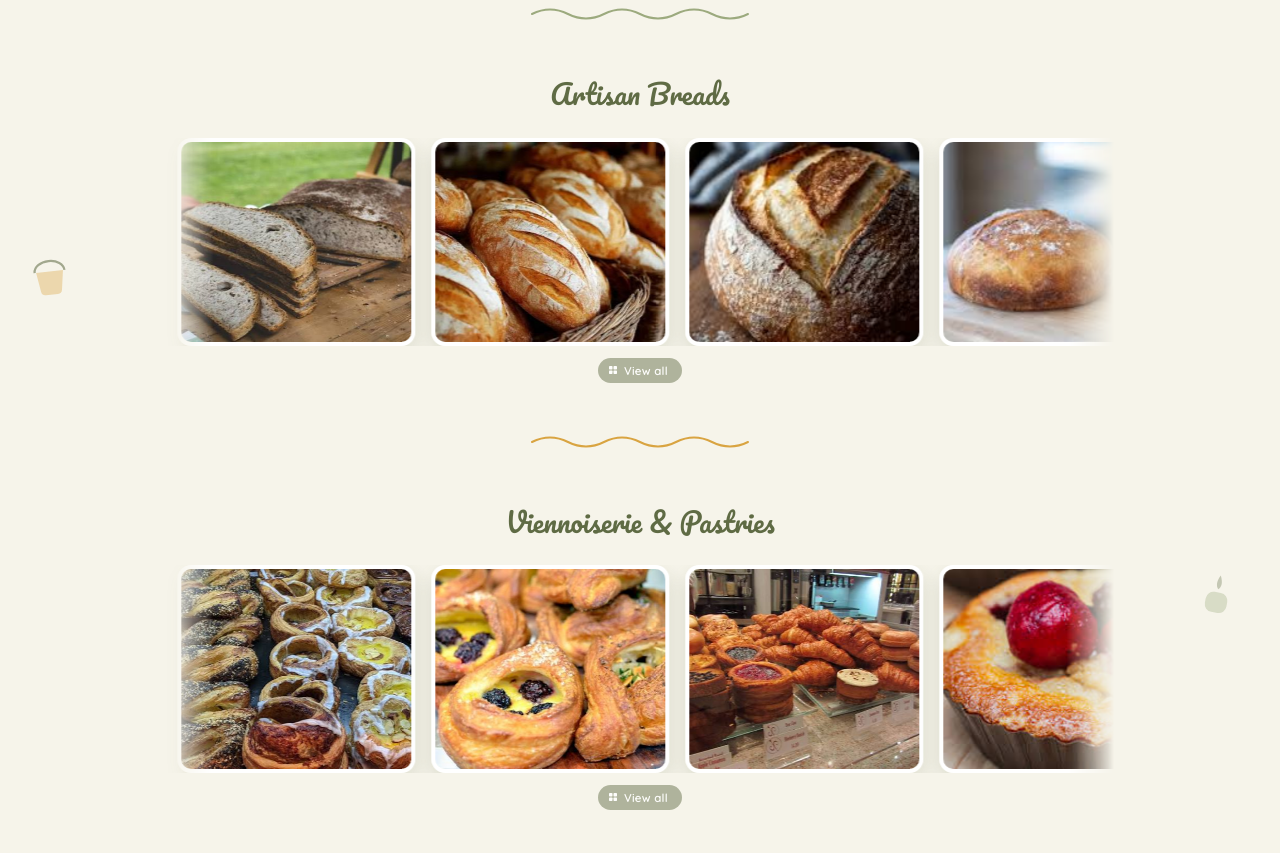
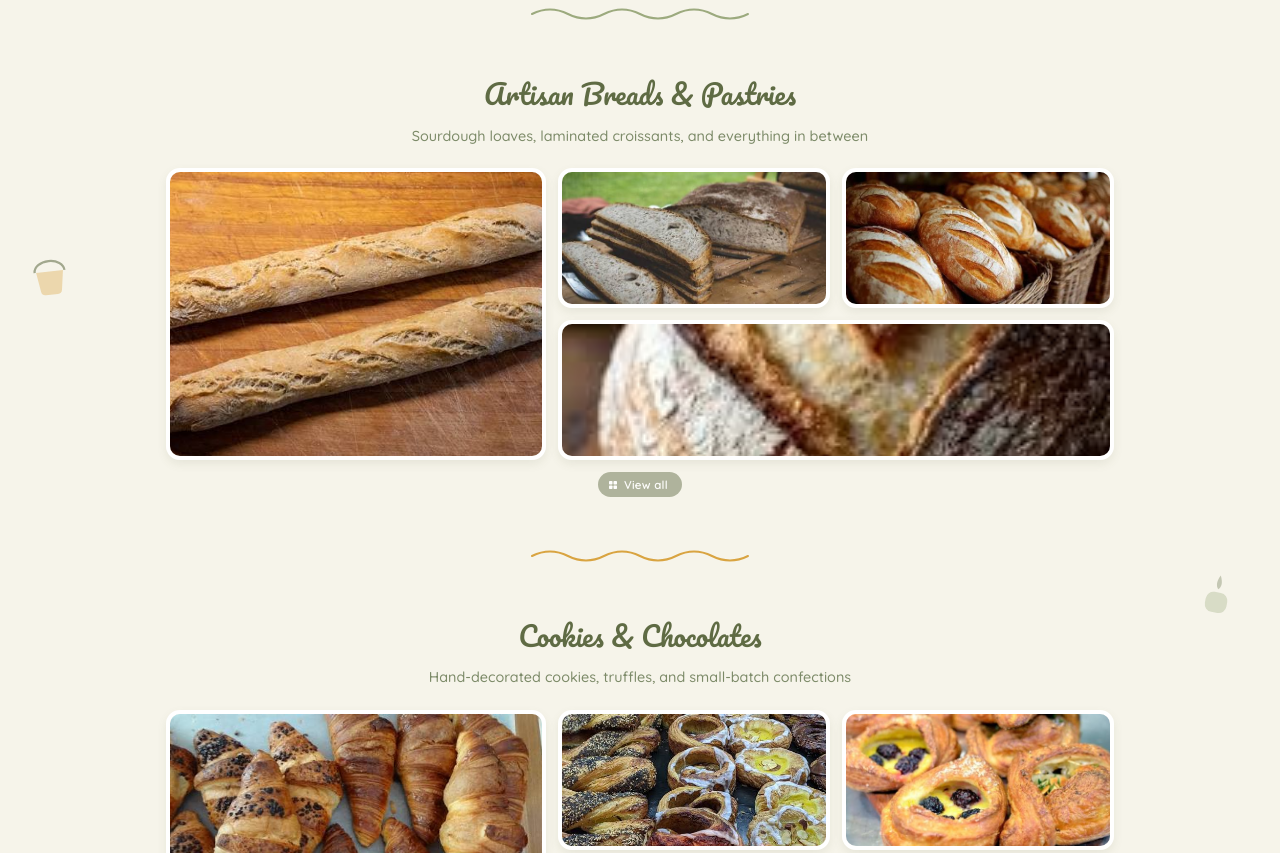
Before and after one commit to kristinebryk/me, a plain HTML site: page index.html in a window 1280 px wide. Shown: the part 508-1361 px from the top of the page. Drawn offline with Linux system fonts and the light colour scheme.

Commit message:
New mosaic galleries

```diff
--- a/images/gallery.json
+++ b/images/gallery.json
@@ -6,7 +6,7 @@
     { "file": "4.jpg" },
     { "file": "5.jpg" }
   ],
-  "viennoiserie": [
+  "cookies": [
     { "file": "1.jpg" },
     { "file": "2.jpg", "caption": "Pain au chocolat, double chocolate batons" },
     { "file": "3.jpg" },
--- a/index.html
+++ b/index.html
@@ -3,7 +3,7 @@
 
 <head>
     <meta charset="UTF-8">
-    <title>Kristine - Baker</title>
+    <title>Baking Portfolio</title>
     <meta name="viewport" content="width=device-width, initial-scale=1">
     <link rel="preconnect" href="https://fonts.googleapis.com">
     <link rel="preconnect" href="https://fonts.gstatic.com" crossorigin>
@@ -71,11 +71,10 @@
 
         <section class="gallery-section" data-category="breads">
             <div class="section-head">
-                <h2>Artisan Breads</h2>
+                <h2>Artisan Breads &amp; Pastries</h2>
+                <p class="section-subtitle">Sourdough loaves, laminated croissants, and everything in between</p>
             </div>
-            <div class="carousel-viewport">
-                <div class="carousel-track" data-track="breads"></div>
-            </div>
+            <div class="mosaic-grid" data-mosaic="breads"></div>
             <div class="browse-row"><button class="browse-btn" data-open-browser="breads">
                     <svg viewBox="0 0 20 20" fill="none">
                         <rect x="2" y="2" width="7" height="7" rx="1.5" fill="#fff" />
@@ -94,14 +93,13 @@
             </svg>
         </div>
 
-        <section class="gallery-section" data-category="viennoiserie">
+        <section class="gallery-section" data-category="cookies">
             <div class="section-head">
-                <h2>Viennoiserie &amp; Pastries</h2>
+                <h2>Cookies &amp; Chocolates</h2>
+                <p class="section-subtitle">Hand-decorated cookies, truffles, and small-batch confections</p>
             </div>
-            <div class="carousel-viewport">
-                <div class="carousel-track" data-track="viennoiserie"></div>
-            </div>
-            <div class="browse-row"><button class="browse-btn" data-open-browser="viennoiserie">
+            <div class="mosaic-grid" data-mosaic="cookies"></div>
+            <div class="browse-row"><button class="browse-btn" data-open-browser="cookies">
                     <svg viewBox="0 0 20 20" fill="none">
                         <rect x="2" y="2" width="7" height="7" rx="1.5" fill="#fff" />
                         <rect x="11" y="2" width="7" height="7" rx="1.5" fill="#fff" />
@@ -121,11 +119,10 @@
 
         <section class="gallery-section" data-category="desserts">
             <div class="section-head">
-                <h2>Cakes &amp; Confections</h2>
+                <h2>Cakes &amp; Specialty Desserts</h2>
+                <p class="section-subtitle">Celebration cakes, tarts, and made-to-order showpieces</p>
             </div>
-            <div class="carousel-viewport">
-                <div class="carousel-track" data-track="desserts"></div>
-            </div>
+            <div class="mosaic-grid" data-mosaic="desserts"></div>
             <div class="browse-row"><button class="browse-btn" data-open-browser="desserts">
                     <svg viewBox="0 0 20 20" fill="none">
                         <rect x="2" y="2" width="7" height="7" rx="1.5" fill="#fff" />
@@ -137,7 +134,7 @@
                 </button></div>
         </section>
 
-        <footer>made with love (and good olive oil)</footer>
+        <footer>· made with love (and good olive oil) ·</footer>
     </div>
 
     <div class="browser-modal" id="browserModal">
@@ -162,50 +159,71 @@
 
     <script>
         var CATEGORY_TITLES = {
-            breads: "Artisan Breads",
-            viennoiserie: "Viennoiserie & Pastries",
-            desserts: "Cakes & Confections"
+            breads: "Artisan Breads & Pastries",
+            cookies: "Cookies & Chocolates",
+            desserts: "Cakes & Specialty Desserts"
         };
 
-        var galleryData = {};
+        var galleryData = {}; // filled in after fetching manifest + captions
 
         async function loadGalleryData() {
-            var gallery = await fetch('images/gallery.json').then(function (r) { return r.json(); });
+            var gallery = await fetch('images/gallery.json').then(function (r) {return r.json();});
 
             Object.keys(gallery).forEach(function (key) {
                 galleryData[key] = {
                     title: CATEGORY_TITLES[key] || key,
                     items: gallery[key].map(function (entry) {
-                        return { src: 'images/' + key + '/' + entry.file, caption: entry.caption || '' };
+                        return {src: 'images/' + key + '/' + entry.file, caption: entry.caption || ''};
                     })
                 };
             });
         }
 
-        function buildCarousels() {
+        var TILE_COUNT = 4;
+
+        function buildMosaics() {
             Object.keys(galleryData).forEach(function (key) {
-                var track = document.querySelector('.carousel-track[data-track="' + key + '"]');
+                var grid = document.querySelector('.mosaic-grid[data-mosaic="' + key + '"]');
                 var items = galleryData[key].items;
-                if (!track) return;
+                if (!grid) return;
 
                 if (items.length === 0) {
-                    track.closest('.carousel-viewport').innerHTML = '<p class="empty-note">Photos coming soon.</p>';
+                    grid.innerHTML = '<p class="empty-note">Photos coming soon.</p>';
                     return;
                 }
 
-                var html = '';
-                [items, items].forEach(function (set) {
-                    set.forEach(function (item, i) {
-                        html += '<button class="thumb" data-category="' + key + '" data-index="' + i + '">' +
-                            '<img src="' + item.src + '" alt="' + (item.caption || galleryData[key].title) + '" loading="lazy">' +
-                            '</button>';
-                    });
-                });
-                track.innerHTML = html;
+                grid.innerHTML = '';
+                for (var i = 0; i < TILE_COUNT; i++) {
+                    var startIndex = i % items.length;
+                    var tile = document.createElement('button');
+                    tile.className = 'mosaic-tile tile-' + (i + 1);
+                    tile.setAttribute('data-category', key);
+                    tile.setAttribute('data-index', startIndex);
+                    tile.innerHTML = '<img src="' + items[startIndex].src + '" alt="' +
+                        (items[startIndex].caption || galleryData[key].title) + '" loading="lazy">';
+                    grid.appendChild(tile);
 
-                var viewport = track.closest('.carousel-viewport');
-                viewport.addEventListener('touchstart', function () { track.classList.add('paused'); }, { passive: true });
+                    // stagger each tile on its own slow, semi-random timer so the motion feels ambient, not busy
+                    if (items.length > 1) {
+                        (function (t) {
+                            setInterval(function () {cycleTile(t, key);}, 7000 + Math.random() * 6000);
+                        })(tile);
+                    }
+                }
             });
+        }
+
+        function cycleTile(tile, key) {
+            var items = galleryData[key].items;
+            var idx = (parseInt(tile.getAttribute('data-index'), 10) + 1) % items.length;
+            tile.setAttribute('data-index', idx);
+            var img = tile.querySelector('img');
+            img.style.opacity = 0;
+            setTimeout(function () {
+                img.src = items[idx].src;
+                img.alt = items[idx].caption || galleryData[key].title;
+                img.style.opacity = 1;
+            }, 600);
         }
 
         // ---- Lightbox ----
@@ -232,18 +250,18 @@
             lightbox.classList.remove('open');
             document.body.style.overflow = document.getElementById('browserModal').classList.contains('open') ? 'hidden' : '';
         }
-        function showNext() { currentIndex = (currentIndex + 1) % currentItems.length; showImage(); }
-        function showPrev() { currentIndex = (currentIndex - 1 + currentItems.length) % currentItems.length; showImage(); }
+        function showNext() {currentIndex = (currentIndex + 1) % currentItems.length; showImage();}
+        function showPrev() {currentIndex = (currentIndex - 1 + currentItems.length) % currentItems.length; showImage();}
 
         document.body.addEventListener('click', function (e) {
-            var thumb = e.target.closest('.thumb');
-            if (thumb) openLightbox(thumb.getAttribute('data-category'), parseInt(thumb.getAttribute('data-index'), 10));
+            var tile = e.target.closest('.mosaic-tile');
+            if (tile) openLightbox(tile.getAttribute('data-category'), parseInt(tile.getAttribute('data-index'), 10));
         });
 
         document.getElementById('lightboxClose').addEventListener('click', closeLightbox);
         document.getElementById('lightboxNext').addEventListener('click', showNext);
         document.getElementById('lightboxPrev').addEventListener('click', showPrev);
-        lightbox.addEventListener('click', function (e) { if (e.target === lightbox) closeLightbox(); });
+        lightbox.addEventListener('click', function (e) {if (e.target === lightbox) closeLightbox();});
 
         document.addEventListener('keydown', function (e) {
             if (lightbox.classList.contains('open')) {
@@ -254,11 +272,11 @@
         });
 
         var touchStartX = 0;
-        lightbox.addEventListener('touchstart', function (e) { touchStartX = e.changedTouches[0].screenX; }, { passive: true });
+        lightbox.addEventListener('touchstart', function (e) {touchStartX = e.changedTouches[0].screenX;}, {passive: true});
         lightbox.addEventListener('touchend', function (e) {
             var dx = e.changedTouches[0].screenX - touchStartX;
-            if (Math.abs(dx) > 40) { if (dx < 0) showNext(); else showPrev(); }
-        }, { passive: true });
+            if (Math.abs(dx) > 40) {if (dx < 0) showNext(); else showPrev();}
+        }, {passive: true});
 
         // ---- Blog-style image browser ----
         var browserModal = document.getElementById('browserModal');
@@ -266,7 +284,7 @@
         var browserPosts = document.getElementById('browserPosts');
 
         document.querySelectorAll('[data-open-browser]').forEach(function (btn) {
-            btn.addEventListener('click', function () { openBrowser(btn.getAttribute('data-open-browser')); });
+            btn.addEventListener('click', function () {openBrowser(btn.getAttribute('data-open-browser'));});
         });
 
         function openBrowser(key) {
@@ -293,8 +311,8 @@
         });
 
         // ---- Init ----
-        loadGalleryData().then(buildCarousels).catch(function (err) {
-            console.error('Could not load images/manifest.json', err);
+        loadGalleryData().then(buildMosaics).catch(function (err) {
+            console.error('Could not load images/gallery.json', err);
         });
     </script>
 
--- a/style.css
+++ b/style.css
@@ -43,7 +43,7 @@
 
   section.gallery-section { padding: 46px 0 8px; position: relative; }
 
-  .section-head { display:flex; align-items:center; justify-content:center; margin-bottom: 20px; }
+  .section-head { display:flex; flex-direction:column; align-items:center; text-align:center; margin-bottom: 20px; }
   .section-head h2 {
     font-family:'Pacifico', cursive;
     font-weight:400;
@@ -51,8 +51,14 @@
     color: var(--olive);
     margin: 0;
   }
+  .section-subtitle {
+    margin: 6px 0 0;
+    font-size: 0.9rem;
+    color: #7c8a68;
+    font-weight: 500;
+  }
 
-  /* smaller, semi-transparent "view all" pill, sits below the carousel */
+  /* smaller, semi-transparent "view all" pill, sits below the mosaic */
   .browse-row { display:flex; justify-content:center; margin-top: 12px; }
   .browse-btn {
     display:flex; align-items:center; gap:6px;
@@ -72,43 +78,45 @@
   .browse-btn:hover { background: rgba(95,107,68,0.85); opacity: 1; }
   .browse-btn svg { width:10px; height:10px; flex-shrink:0; }
 
-  .carousel-viewport {
-    overflow: hidden;
-    position: relative;
-    mask-image: linear-gradient(90deg, transparent 0, #000 5%, #000 95%, transparent 100%);
-    -webkit-mask-image: linear-gradient(90deg, transparent 0, #000 5%, #000 95%, transparent 100%);
+  .mosaic-grid {
+    display: grid;
+    grid-template-columns: 1.4fr 1fr 1fr;
+    grid-template-rows: 140px 140px;
+    gap: 12px;
   }
-  .carousel-track {
-    display: flex;
-    gap: 16px;
-    width: max-content;
-    animation: scroll-left 26s linear infinite;
-  }
-  .carousel-viewport:hover .carousel-track,
-  .carousel-track.paused { animation-play-state: paused; }
-
-  @keyframes scroll-left {
-    from { transform: translateX(0); }
-    to { transform: translateX(-50%); }
-  }
-
-  .carousel-track button.thumb {
+  .mosaic-tile {
     all: unset;
     cursor: pointer;
-    flex: 0 0 auto;
-    width: 230px;
+    position: relative;
     border-radius: 14px;
     border: 4px solid #fff;
-    box-shadow: 0 8px 20px rgba(95,107,68,0.18);
+    box-shadow: 0 4px 10px rgba(95,107,68,0.10);
     overflow: hidden;
     transition: transform 0.25s ease, box-shadow 0.25s ease;
   }
-  .carousel-track button.thumb:hover,
-  .carousel-track button.thumb:focus-visible {
-    transform: translateY(-4px);
-    box-shadow: 0 12px 26px rgba(95,107,68,0.28);
+  .mosaic-tile:hover, .mosaic-tile:focus-visible {
+    transform: translateY(-3px);
+    box-shadow: 0 6px 16px rgba(95,107,68,0.18);
   }
-  .carousel-track img { width:100%; height:200px; object-fit:cover; display:block; }
+  .mosaic-tile img {
+    width:100%; height:100%; object-fit:cover; display:block;
+    transition: opacity 0.6s ease;
+  }
+  .mosaic-tile.tile-1 { grid-column: 1; grid-row: 1 / 3; }
+  .mosaic-tile.tile-2 { grid-column: 2; grid-row: 1; }
+  .mosaic-tile.tile-3 { grid-column: 3; grid-row: 1; }
+  .mosaic-tile.tile-4 { grid-column: 2 / 4; grid-row: 2; }
+
+  @media (max-width: 680px) {
+    .mosaic-grid {
+      grid-template-columns: 1fr 1fr;
+      grid-template-rows: 130px 130px;
+    }
+    .mosaic-tile.tile-1 { grid-column: 1; grid-row: 1 / 3; }
+    .mosaic-tile.tile-2 { grid-column: 2; grid-row: 1; }
+    .mosaic-tile.tile-3 { grid-column: 2; grid-row: 2; }
+    .mosaic-tile.tile-4 { display: none; }
+  }
 
   .empty-note {
     text-align:center; color:#8a9575; font-size:0.9rem; padding: 20px 0;
```
Also changed, not shown: images/cookies/1.jpg (renamed from images/viennoiserie/1.jpg), images/cookies/2.jpg (renamed from images/viennoiserie/2.jpg), images/cookies/3.jpg (renamed from images/viennoiserie/3.jpg), images/cookies/4.jpg (renamed from images/viennoiserie/4.jpg), images/cookies/5.jpg (renamed from images/viennoiserie/5.jpg), images/cookies/6.jpg (renamed from images/viennoiserie/6.jpg), 1 other file.
